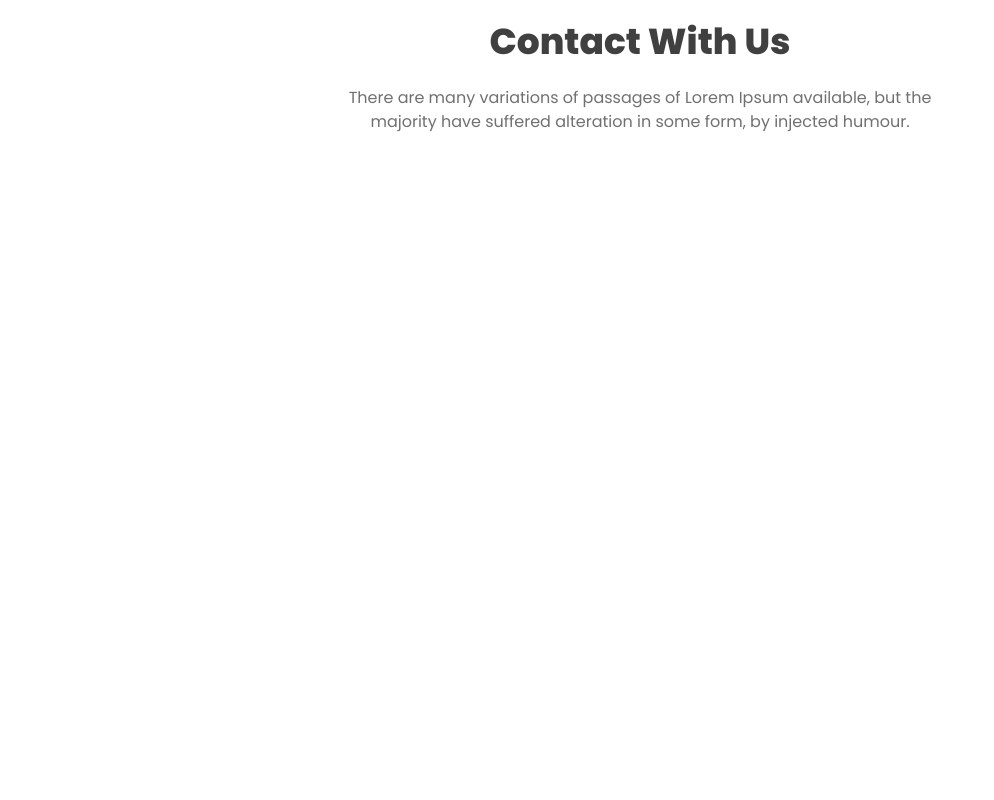
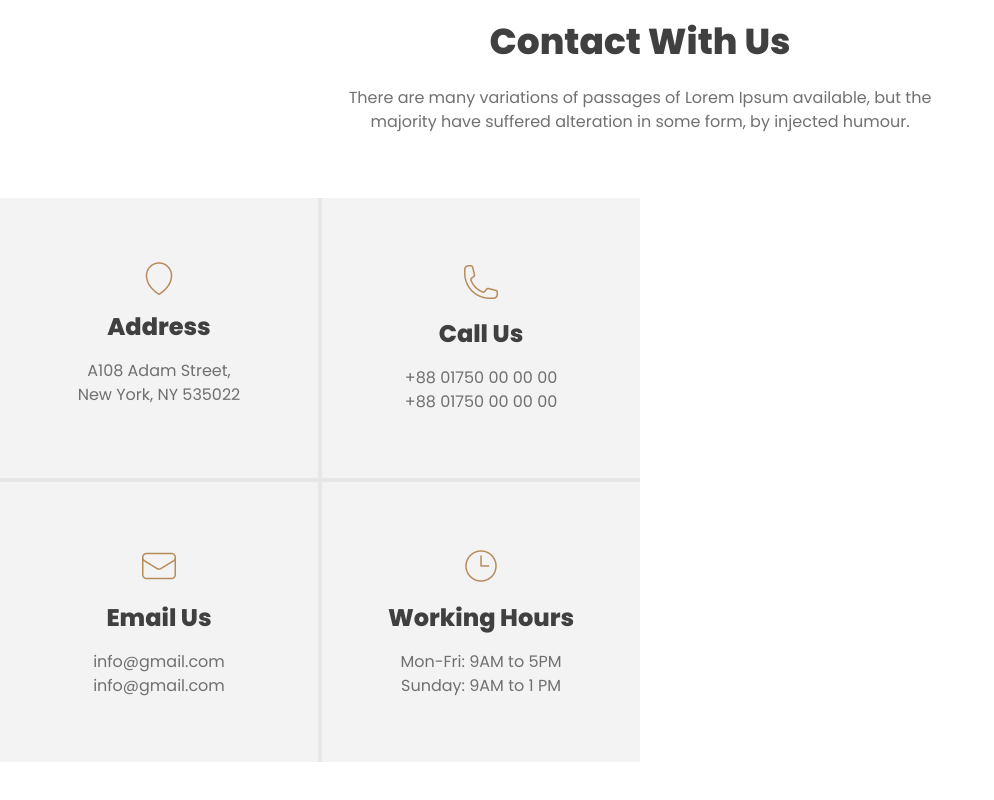
Before and after one commit to jbjoybiswasjb/legal_solution, a plain HTML site: page index.html in a window 1280 px wide. Shown: the part 4044-4844 px from the top of the page, without its empty margins (0-994 px from the left). Before the commit the page ends 4370 px from the top, so only its background shows below. Drawn offline with nearby package versions, Linux system fonts and the light colour scheme.

Commit message:
Contact left section completed.

```diff
--- a/index.html
+++ b/index.html
@@ -104,7 +104,8 @@
                 style="background-image: linear-gradient(180deg, #111 0%, rgba(17, 17, 17, 0.00) 100%), url('images/banner.png')">
 
                 <h1 class="text-garamond_font text-3xl md:text-5xl lg:text-7xl font-extrabold mb-6">We Provide Effective
-                    <br> Legal Solutions</h1>
+                    <br> Legal Solutions
+                </h1>
                 <p class="mb-8 text-common_paragraph_two">There are many variations of passages of Lorem Ipsum
                     available, but the majority have
                     suffered alteration in
@@ -431,7 +432,50 @@
                 </div>
 
                 <div class="flex flex-col lg:flex-row">
-                    <div class="flex-1"></div>
+                    <div class="flex-1">
+                        <div class="text-center bg-common_paragraph_two grid grid-cols-1 lg:grid-cols-2 gap-1">
+
+                            <!-- One. -->
+                            <div class="px-2 lg:px-19 py-2 lg:py-16 space-y-4 bg-slider_paragraph_color">
+                                <img src="images/address.png" alt="" class="inline-block">
+                                <h4 class="text-common_header_one text-2xl font-extrabold">Address</h4>
+                                <p class="text-common_paragraph_one text-base font-normal">
+                                    A108 Adam Street,<br>
+                                    New York, NY 535022
+                                </p>
+                            </div>
+
+                            <!-- Two. -->
+                            <div class="px-2 lg:px-19 py-2 lg:py-16 space-y-4 bg-slider_paragraph_color">
+                                <img src="images/call.png" alt="" class="inline-block">
+                                <h4 class="text-common_header_one text-2xl font-extrabold">Call Us</h4>
+                                <p class="text-common_paragraph_one text-base font-normal">
+                                    +88 01750 00 00 00 <br>
+                                    +88 01750 00 00 00
+                                </p>
+                            </div>
+
+                            <!-- Three. -->
+                            <div class="px-2 lg:px-19 py-2 lg:py-16 space-y-4 bg-slider_paragraph_color">
+                                <img src="images/email.png" alt="" class="inline-block">
+                                <h4 class="text-common_header_one text-2xl font-extrabold">Email Us</h4>
+                                <p class="text-common_paragraph_one text-base font-normal">
+                                    info@gmail.com <br>
+                                    info@gmail.com
+                                </p>
+                            </div>
+
+                            <!-- Four. -->
+                            <div class="px-2 lg:px-19 py-2 lg:py-16 space-y-4 bg-slider_paragraph_color">
+                                <img src="images/time.png" alt="" class="inline-block">
+                                <h4 class="text-common_header_one text-2xl font-extrabold">Working Hours</h4>
+                                <p class="text-common_paragraph_one text-base font-normal">
+                                    Mon-Fri: 9AM to 5PM <br>
+                                    Sunday: 9AM to 1 PM
+                                </p>
+                            </div>
+                        </div>
+                    </div>
 
                     <div class="flex-1"></div>
                 </div>
```
